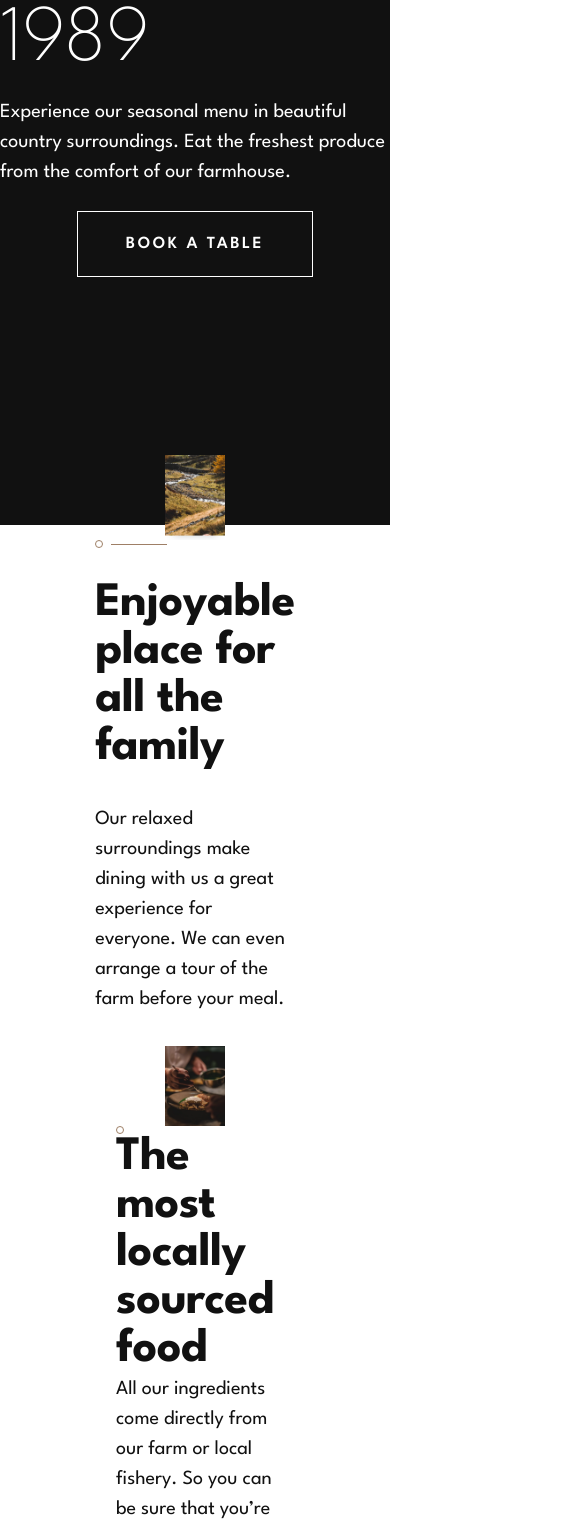
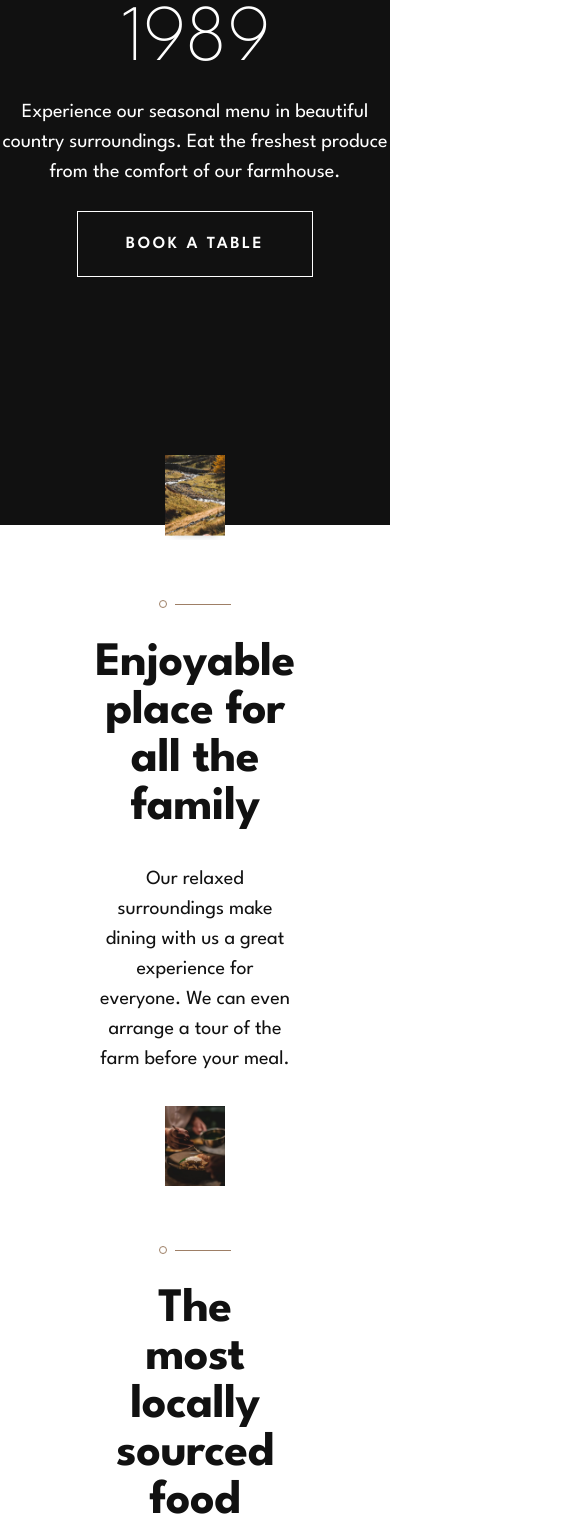
Before and after one commit to anritsetskhla10/dine-restaurant-website, a React (Vite) app: page / in a window 390 px wide. Shown: the part 468-1996 px from the top of the page, 585 px wide, since content can reach past the window. Built offline with nearby package versions, Linux system fonts and the light colour scheme; the HTML template or start-up script is replaced by a standard one.

Commit message:
add more tablet responsive style

```diff
--- a/src/components/Slider.tsx
+++ b/src/components/Slider.tsx
@@ -22,14 +22,14 @@ function Slider({handleBookingClick}:SliderProps) {
   };
 
   return (
-    <div className="py-[160px] px-[165px] flex justify-between items-center">
+    <div className="py-[160px] px-[165px] flex justify-between items-center max-xl:flex-col max-xl:px-0">
       <img
         src={slides[activeSlide].src}
         alt={slides[activeSlide].alt}
-        className="max-w-[540px]"
+        className="max-w-[540px] max-xl:max-w-[573px] "
       />
-      <div className="max-w-[445px]">
-        <div className="mb-20">
+      <div className="max-w-[445px] max-xl:max-w-[680px] max-xl:flex max-xl:flex-col">
+        <div className="mb-20 max-xl:order-2">
           <h3 className="max-w-[445px] text-[48px] font-bold mb-5 text-secondary-EbonyClay leading-[1] tracking-[-0.5px]">
             {slides[activeSlide].alt}
           </h3>
@@ -43,7 +43,7 @@ function Slider({handleBookingClick}:SliderProps) {
           <Button dark={false} onClick={handleBookingClick}>BOOK A TABLE</Button>
         </div>
 
-        <div className="flex flex-col items-start gap-3">
+        <div className="flex flex-col items-start gap-3 max-xl:order-1 max-xl:flex-row whitespace-nowrap  max-xl:gap-12">
           <button
             className={`text-[#4c4c4c] text-[17px] font-semibold leading-[1.65] tracking-[2.5px] ${
               activeSlide === 0 ? '' : 'opacity-50'
--- a/src/view/Home.tsx
+++ b/src/view/Home.tsx
@@ -44,10 +44,10 @@ function Home() {
       max-xl:flex max-xl:flex-col max-xl:pl-0 max-xl:pt-0'>
         <div className=' relative z-20 max-xl:order-2 max-xl:flex max-xl:flex-col max-xl:items-center'>
         <img src={Logo} alt="logo" className='w-[104px] mb-20 h-10 relative z-50 ' />
-          <h1 className='max-w-[507px] text-[80px] font-thin mb-4 text-[#ffffff] leading-[1] tracking-[-1px] z-20'>
+          <h1 className='max-w-[507px] text-[80px] font-thin mb-4 text-[#ffffff] leading-[1] tracking-[-1px] z-20 max-xl:text-center'>
             Exquisite dining since 1989
           </h1>
-          <p className='max-w-[445px] text-[20px] font-normal mb-6 text-[#ffffff] leading-[1.5] z-20'>
+          <p className='max-w-[445px] text-[20px] font-normal mb-6 text-[#ffffff] leading-[1.5] z-20 max-xl:text-center'>
             Experience our seasonal menu in beautiful country surroundings. Eat the freshest produce from the comfort of our farmhouse.
           </p>
           <Button dark={true} onClick={handleBookingClick}>BOOK A TABLE</Button>
@@ -57,56 +57,58 @@ function Home() {
 
       <div className='flex justify-between items-center mt-[-70px] px-[165px] relative z-30
       max-xl:flex-col'>
-        <img src={SecondImg} alt="second image"  />
-        <div className='flex flex-col gap-8'>
+        <img src={SecondImg} alt="second image"  className='max-xl:mb-[60px]'/>
+        <div className='flex flex-col gap-8 max-xl:items-center'>
           <div className='flex items-center gap-2'>
             <div className='w-2 h-2 rounded-[50%] border border-primary-Beaver'></div>
             <div className='w-14 h-[1px] bg-primary-Beaver'/>
           </div>
-          <h3 className='max-w-[445px] text-[48px] font-bold text-[#111111] leading-[1] tracking-[-0.5px]'>Enjoyable place for all the family</h3>
-          <p className='max-w-[445px] text-[20px] font-normal  text-[#111111] leading-[1.5] '>Our relaxed surroundings make dining with us a great experience for everyone. We can even arrange a tour of the farm before your meal.</p>
+          <h3 className='max-w-[445px] text-[48px] font-bold text-[#111111] leading-[1] tracking-[-0.5px] max-xl:text-center'>Enjoyable place for all the family</h3>
+          <p className='max-w-[445px] text-[20px] font-normal  text-[#111111] leading-[1.5] max-xl:text-center'>Our relaxed surroundings make dining with us a great experience for everyone. We can even arrange a tour of the farm before your meal.</p>
         </div>
       </div>
 
-      <div className='flex justify-between items-center mt-8 mb-[-70px] px-[165px] relative z-30 max-xl:flex-col'>
-        <div className='max-xl:order-2'>
+      <div className='flex justify-between items-center mt-8 mb-[-70px] px-[165px] relative z-30 max-xl:flex-col
+      max-xl:mb-[118px]'>
+        <div className='max-xl:order-2 max-xl:flex max-xl:flex-col  max-xl:gap-8 max-xl:items-center '>
         <div className='flex items-center gap-2 '>
             <div className='w-2 h-2 rounded-[50%] border border-primary-Beaver'></div>
-            <div className='max-w-14 h-[1px] bg-primary-Beaver'/>
+            <div className='w-14 h-[1px] bg-primary-Beaver'/>
           </div>
-          <h3 className='max-w-[445px] text-[48px] font-bold text-[#111111] leading-[1] tracking-[-0.5px]'>The most locally sourced food</h3>
-          <p className='max-w-[445px] text-[20px] font-normal  text-[#111111] leading-[1.5] '>All our ingredients come directly from our farm or local fishery. So you can be sure that you’re eating the freshest, most sustainable food.</p>
+          <h3 className='max-w-[445px] text-[48px] font-bold text-[#111111] leading-[1] tracking-[-0.5px]
+          max-xl:text-center'>The most locally sourced food</h3>
+          <p className='max-w-[445px] text-[20px] font-normal  text-[#111111] leading-[1.5] max-xl:text-center'>All our ingredients come directly from our farm or local fishery. So you can be sure that you’re eating the freshest, most sustainable food.</p>
         </div>
-        <img src={ThirdImg} alt="third img" className='max-xl:order-1'/>
+        <img src={ThirdImg} alt="third img" className='max-xl:order-1 max-xl:mb-[60px]'/>
       </div>
 
-      <div className='flex justify-between  pt-[200px] pb-[128px] px-[165px] bg-primary-CodGray'>
-          <div className='flex flex-col gap-8'>
+      <div className='flex justify-between max-xl:flex-col max-xl:items-center max-xl:gap-[54px]  pt-[200px] pb-[128px] px-[165px] bg-primary-CodGray '>
+          <div className='flex flex-col gap-8 max-xl:items-center'>
         <div className='flex items-center gap-2'>
             <div className='w-2 h-2 rounded-[50%] border border-primary-Beaver'></div>
             <div className='w-14 h-[1px] bg-primary-Beaver'/>
           </div>
-          <h3 className='max-w-[445px] text-[48px] font-bold text-[#ffffff] leading-[1] tracking-[-0.5px]'>The most locally sourced food</h3>
-          <p className='max-w-[445px] text-[20px] font-normal  text-[#ffffff] leading-[1.5] '>All our ingredients come directly from our farm or local fishery. So you can be sure that you’re eating the freshest, most sustainable food.</p>
+          <h3 className='max-w-[445px] text-[48px] font-bold text-[#ffffff] leading-[1] tracking-[-0.5px] max-xl:text-center'>The most locally sourced food</h3>
+          <p className='max-w-[445px] text-[20px] font-normal  text-[#ffffff] leading-[1.5] max-xl:text-center'>All our ingredients come directly from our farm or local fishery. So you can be sure that you’re eating the freshest, most sustainable food.</p>
           </div>
           <div className='flex flex-col gap-6'>
             <div className='border-b flex items-center gap-14 max-w-[540px]'>
               <img src={FourthImg} alt="fourth img" className='mb-6' />
-              <div>
+              <div className='max-xl:mb-6'>
                 <h5 className=' text-[20px] font-bold  text-[#ffffff] leading-[1.2] tracking-[-0.25px] '>Seared Salmon Fillet</h5>
                 <p className='text-[16px] font-normal  text-[#ffffff] leading-[1.63] '>Our locally sourced salmon served with a refreshing buckwheat summer salad.</p>
               </div>
             </div>
             <div className='border-b flex items-center gap-14 max-w-[540px]'>
               <img src={Fifthmg} alt="fifth image" className='mb-6' />
-              <div>
+              <div className='max-xl:mb-6'>
                 <h5 className='text-[20px] font-bold  text-[#ffffff] leading-[1.2] tracking-[-0.25px]'>Rosemary Filet Mignon</h5>
                 <p className='text-[16px] font-normal  text-[#ffffff] leading-[1.63] '>Our prime beef served to your taste with a delicious choice of seasonal sides.</p>
               </div>
             </div>
             <div className='border-b flex items-center gap-14 max-w-[540px]'>
               <img src={SixthImg} alt="sixth image" className='mb-6'/>
-              <div>
+              <div className='max-xl:mb-6'>
                 <h5 className='text-[20px] font-bold  text-[#ffffff] leading-[1.2] tracking-[-0.25px]'>Summer Fruit Chocolate Mousse</h5>
                 <p className='text-[16px] font-normal  text-[#ffffff] leading-[1.63] '>Creamy mousse combined with summer fruits and dark chocolate shavings.</p>
               </div>
```
